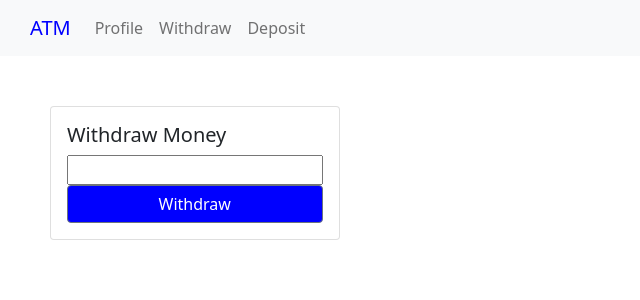
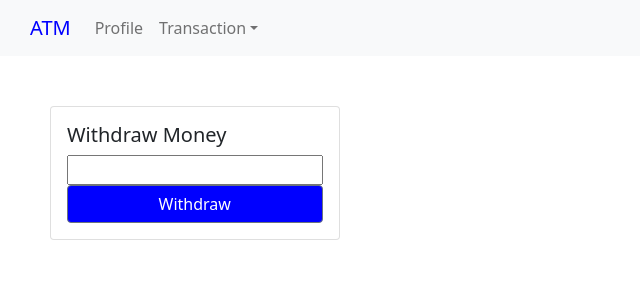
Before and after one commit to saurabhyadavz/atm-api-frontend, a React (Create React App) app: page /withdraw in a window 1280 px wide. Shown: the top 300 px of the page, without its empty margins (0-640 px from the left). Built offline with nearby package versions, Linux system fonts and the light colour scheme.

Commit message:
Add Transaction Component

```diff
--- a/src/Components/Header.js
+++ b/src/Components/Header.js
@@ -4,15 +4,14 @@ import {
     NavbarBrand,
     Nav,
     NavItem,
-    NavLink
+    NavLink, UncontrolledDropdown, DropdownToggle, DropdownMenu, DropdownItem
 
 } from 'reactstrap';
 import {BrowserRouter as Router, Switch, Route} from 'react-router-dom';
-import Withdraw from "./Withdraw";
-import Deposit from "./Deposit";
 
 
 import Profile from "./Profile";
+import Transaction from "./Transaction";
 
 function Header(){
     return(
@@ -25,12 +24,21 @@ function Header(){
                         <NavItem>
                             <NavLink  href="/profile">Profile</NavLink>
                         </NavItem>
-                        <NavItem>
-                            <NavLink href="/withdraw">Withdraw</NavLink>
-                        </NavItem>
-                        <NavItem>
-                            <NavLink  href="/deposit">Deposit</NavLink>
-                        </NavItem>
+
+                        <UncontrolledDropdown nav inNavbar>
+                            <DropdownToggle nav caret>
+                                Transaction
+                            </DropdownToggle>
+                            <DropdownMenu right >
+                                <DropdownItem href="/deposit">
+                                    Deposit
+                                </DropdownItem >
+                                <DropdownItem href="/withdraw">
+                                    Withdraw
+                                </DropdownItem>
+
+                            </DropdownMenu>
+                        </UncontrolledDropdown>
 
 
                     </Nav>
@@ -41,10 +49,10 @@ function Header(){
                         <Profile />
                     </Route>
                     <Route exact path="/withdraw">
-                        <Withdraw />
+                        <Transaction />
                     </Route>
                     <Route exact path="/deposit">
-                        <Deposit />
+                        <Transaction />
                     </Route>
 
 
--- a/src/Components/Deposit.js
+++ b/src/Components/Transaction.js
@@ -3,12 +3,13 @@ import {Button, Card, CardTitle, Col, Row} from "reactstrap";
 import axios from "axios";
 import {message} from "antd";
 
-class Deposit extends React.Component{
+class Transaction extends React.Component{
     constructor() {
         super();
         this.state={
             accountNumber:"102",
-            balance:''
+            balance:'',
+            pathName:window.location.pathname
         }
         this.handleChange=this.handleChange.bind(this)
         this.handleClick=this.handleClick.bind(this)
@@ -28,8 +29,9 @@ class Deposit extends React.Component{
 
 
         const config = { headers: {'Content-Type': 'application/json'} };
+        const path=this.state.pathName
 
-        axios.put('http://localhost:8080/deposit',body,config)
+        axios.put(  `http://localhost:8080${path}`,body,config)
             .then(function (response) {
                 if(response.data==="Success")
                 {
@@ -37,7 +39,7 @@ class Deposit extends React.Component{
                     console.log(response);
                 }
                 else{
-                    message.error("Balance is insufficient ");
+                    message.error("Transaction failed ");
                     console.log(response);
                 }
             })
@@ -49,17 +51,31 @@ class Deposit extends React.Component{
 
     }
 
+
+
+
     render() {
+
+       function urlChange(str) {
+
+            const  s = str.substring(1)
+            const capitalized = s.charAt(0).toUpperCase() + s.slice(1);
+
+            return capitalized;
+        }
+        const string = this.state.pathName
+        const url = urlChange(string)
+
         return(
 
             <div>
                 <Row style={{paddingTop: '50px',paddingLeft:'50px'}} >
                     <Col sm="3">
                         <Card body>
-                            <CardTitle tag="h5">Deposit Money</CardTitle>
+                            <CardTitle tag="h5">{url} Money</CardTitle>
                             <input type="text" value={this.state.balance}
                                    onChange={(e) => this.handleChange({ balance: e.target.value })} />
-                            <Button style={{color:"white",background:"blue"}} onClick={this.handleClick}>Deposit</Button>
+                            <Button style={{color:"white",background:"blue"}} onClick={this.handleClick}>{url}</Button>
                         </Card>
 
 
@@ -69,4 +85,4 @@ class Deposit extends React.Component{
         );
     }
 }
-export default Deposit;
+export default Transaction;
--- a/src/Components/Withdraw.js
+++ /dev/null
@@ -1,68 +0,0 @@
-import React from "react";
-import {Col,Row,Card,CardTitle, Button} from "reactstrap"
-import axios from "axios";
-import { message } from "antd";
-class Withdraw extends React.Component{
-    constructor() {
-        super();
-        this.state={
-            accountNumber:"102",
-            balance:''
-        }
-        this.handleChange=this.handleChange.bind(this)
-        this.handleClick=this.handleClick.bind(this)
-    }
-
-    handleChange(change){
-        this.setState(change)
-    }
-    handleClick(e){
-        e.preventDefault();
-        var body=JSON.stringify({
-                accountNumber:this.state.accountNumber,
-                 balance:this.state.balance
-        });
-
-
-        const config = { headers: {'Content-Type': 'application/json'} };
-
-        axios.put('http://localhost:8080/withdraw',body,config)
-            .then(function (response) {
-                if(response.data==="Success")
-                {
-                    message.success("Transaction Successfull ");
-                    console.log(response);
-                }
-                else{
-                    message.error("Balance is insufficient ");
-                    console.log(response);
-                }
-            })
-            .catch(function (error) {
-                console.log(error);
-            });
-
-        this.handleChange({ balance: '' })
-
-    }
-
-    render() {
-        return(
-            <div>
-                <Row style={{paddingTop: '50px',paddingLeft:'50px'}} >
-                    <Col sm="3">
-                        <Card body>
-                            <CardTitle tag="h5">Withdraw Money</CardTitle>
-                            <input type="text" pattern="[0-9]*" value={this.state.balance}
-                                   onChange={(e) => this.handleChange({ balance: e.target.value })} />
-                            <Button style={{color:"white",background:"blue"}} onClick={this.handleClick}>Withdraw</Button>
-                        </Card>
-                    </Col>
-                </Row>
-            </div>
-
-        );
-    }
-
-}
-export default Withdraw;
```
